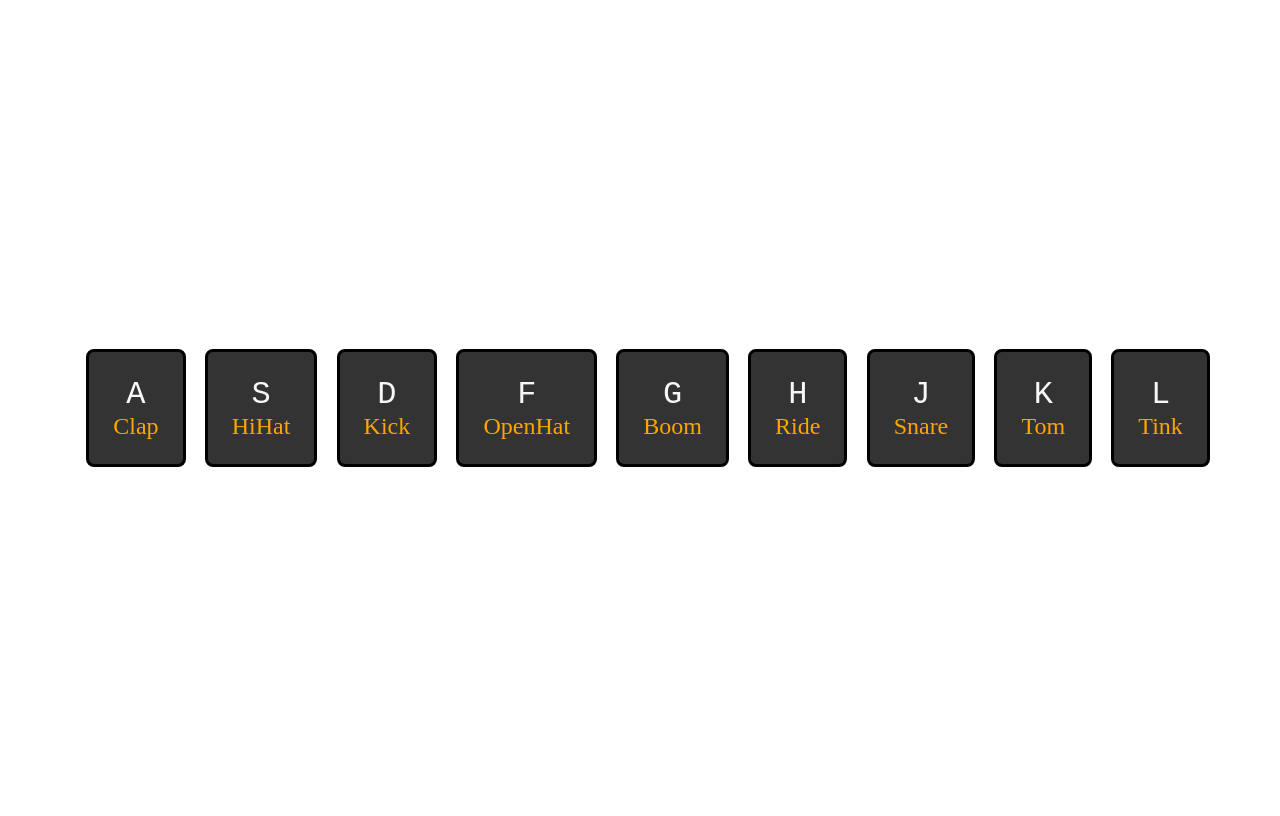
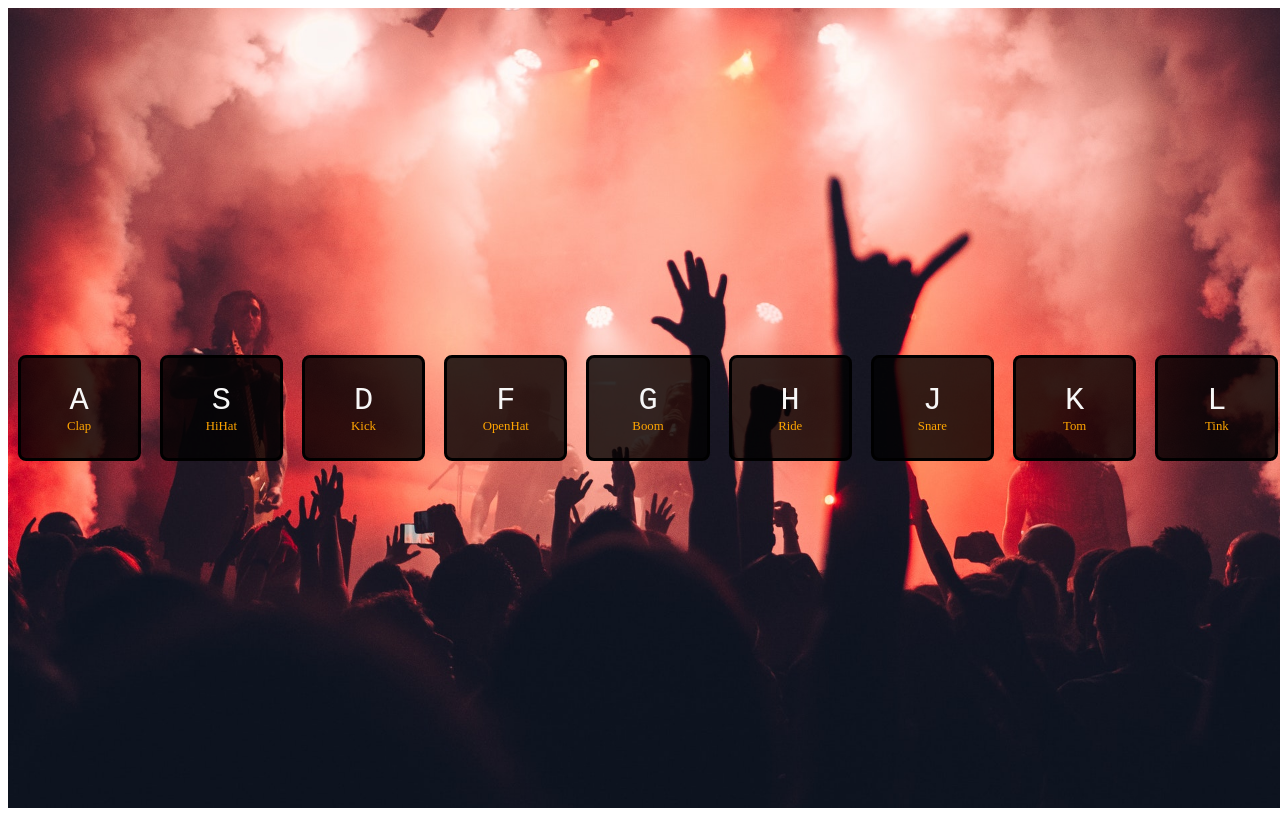
Before and after one commit to wondrousWebWorks/js-drum-machine, a plain HTML site: page index.html in a window 1280 px wide. Drawn offline with Linux system fonts and the light colour scheme.

Commit message:
Adjust key font size and add background image

```diff
--- a/assets/css/style.css
+++ b/assets/css/style.css
@@ -16,14 +16,15 @@ body {
 }
 
 .key {
+  width: 80px;
   background: rgba(0, 0, 0, .8);
   padding: 1.5rem;
   color: orange;
   margin: 0 .6rem;
   border-radius: .5rem;
   border: 3px solid #000;
-  font-size: 1.5rem;
-  transition: all .2s linear;
+  font-size: .8rem;
+  transition: all .05s linear;
 
   display: flex;
   flex-direction: column;
```
Also changed, not shown: assets/images/concert-bg.jpg (added).
